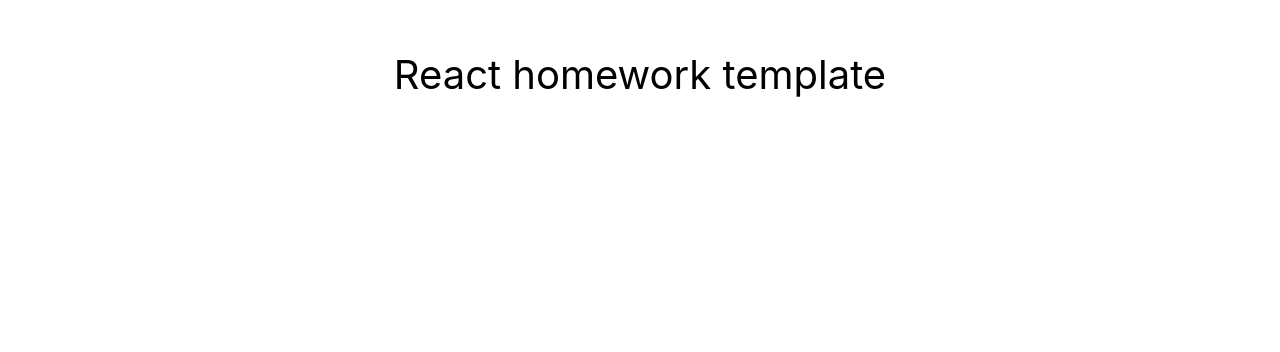
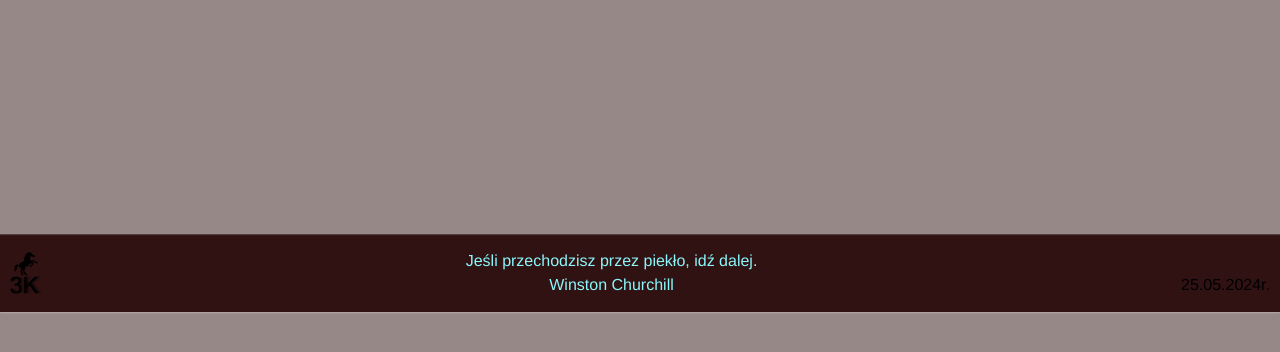
Before and after one commit to KonradKinok/react-first-repository, a React (Create React App) app: page / in a window 1280 px wide. Shown: the part 326-678 px from the top of the page. Built offline with nearby package versions, Linux system fonts and the light colour scheme.

Commit message:
29.05.2024

```diff
--- a/src/components/App.jsx
+++ b/src/components/App.jsx
@@ -1,8 +1,10 @@
-export const App = () => {
+
+
+export const App1 = () => {
   return (
     <div
       style={{
-        height: '100vh',
+         height: '70vh',
         display: 'flex',
         justifyContent: 'center',
         alignItems: 'center',
@@ -10,7 +12,9 @@ export const App = () => {
         color: '#010101'
       }}
     >
-      React homework template
     </div>
+
+
+
   );
 };
--- /dev/null
+++ b/src/components/Footer.jsx
@@ -0,0 +1,61 @@
+import footerLogoText from '../images/footer/3KLogo.png'
+import footerLogoImage from "../images/footer/konikMaly24x24Squoosh.png"
+
+const citations = [
+    { citation: "Nie bój się doskonałości. Nigdy jej nie osiągniesz.", author: "Salvador Dali" },
+    { citation: "Mądrzy ludzie mają to do siebie, że dla głupich wydają się szaleni.", author: "Stephen Hawking" },
+    { citation: "Zamiast patrzeć w przeszłość, wybiegam w przyszłość o 20 lat i staram się spojrzeć na to, co muszę zrobić teraz, aby dotrzeć tam wtedy.", author: "Diana Ross" },
+    { citation: "Nigdy nie wiesz, przed czym uchronił cię twój pech.", author: "Cormac McCarthy" },
+    { citation: "Daj mi magazyniera z celem, a dam ci człowieka, który przejdzie do historii. Daj mi człowieka bez celu, a dam ci urzędnika.", author: "James Cash Penny" },
+    { citation: "Zawsze lepiej jest być na dole drabiny, na którą chcesz się wspiąć, niż na szczycie tej, na którą nie chcesz.", author: "Martin Freeman" },
+    { citation: "Następnym razem, gdy pomyślisz, że jesteś ważny, spróbuj rozkazywać cudzemu psu.", author: "Will Rogers" },
+    { citation: "Jeśli wiesz, że poniesiesz porażkę, poniesiesz ją w chwale.", author: "Cate Blanchett" },
+    { citation: "Kiedy znajdziesz pomysł, o którym po prostu nie możesz przestać myśleć, prawdopodobnie jest to dobry pomysł do zrealizowania.", author: "Josh James" },
+    { citation: "Jeśli przechodzisz przez piekło, idź dalej.", author: "Winston Churchill" },
+    { citation: "Wycięcie negatywnych ludzi z mojego życia nie oznacza, że ich nienawidzę, oznacza po prostu, że szanuję siebie.", author: "Marilyn Monroe" },
+    { citation: "Jeżeli zabałaganione biurko jest oznaką zabałaganionego umysłu, oznaką czego jest puste biurko?", author: "Albert Einstein" },
+    { citation: "Jedynym dowodem na to, że istnieje jakaś pozaziemska inteligencja, jest to, że się z nami nie kontaktują.", author: "Albert Einstein" },
+    { citation: "Smutne to czasy gdy łatwiej rozbić atom niż pokonać przesąd.", author: "Albert Einstein" },
+    { citation: "Każdy głupi może wiedzieć. Sedno to zrozumieć.", author: "Albert Einstein" },
+    { citation: "Trzymaj się z dala od negatywnych ludzi. Oni mają problem na każde rozwiązanie.", author: "Albert Einstein" },
+    { citation: "Widzicie, telegraf jest rodzajem bardzo, bardzo długiego kota. Naciskacie jego ogon w Nowym Jorku, a jego głowa miauczy w Los Angeles. Rozumiecie? I radio działa na tej samej zasadzie: wysyłacie sygnały stąd, a odbierają je tam. Jedyną różnicą jest to, że nie ma kota.", author: "Albert Einstein" },
+]
+
+const sentence = getRandomElement(citations);
+
+export const Footer = () => {
+  return (
+    <>
+    <div className="footer">
+        <div className="footer-logo">
+          <img
+            src={footerLogoImage}
+            alt={"logoImage"}
+            style={{ width:"24" }}
+          />
+          <img src={footerLogoText} alt={"logoText"} />
+        </div>
+        <div id={"footer-title"}>
+                  <p>{sentence.citation}</p>
+                  <p>{sentence.author}</p>
+        </div>
+        <div className="footer-date">
+          <p>25.05.2024r.</p>
+        </div>
+      </div>
+    </>
+  );
+};
+
+
+/**getRandomElement
+ *
+ * @param {Array} array
+ * @returns
+ */
+export function getRandomElement(array) {
+  // Generuj losowy indeks od 0 do array.length - 1
+  const randomIndex = Math.floor(Math.random() * array.length);
+  // Zwróć wybrany element
+  return array[randomIndex];
+}
--- a/src/index.css
+++ b/src/index.css
@@ -1,6 +1,5 @@
-@import-normalize; /* bring in normalize.css styles */
 
-body {
+/* body {
   margin: 0;
   font-family: -apple-system, BlinkMacSystemFont, 'Segoe UI', 'Roboto', 'Oxygen',
     'Ubuntu', 'Cantarell', 'Fira Sans', 'Droid Sans', 'Helvetica Neue',
@@ -12,4 +11,4 @@ body {
 code {
   font-family: source-code-pro, Menlo, Monaco, Consolas, 'Courier New',
     monospace;
-}
+} */
--- a/src/index.js
+++ b/src/index.js
@@ -1,10 +1,20 @@
 import React from 'react';
 import ReactDOM from 'react-dom/client';
-import { App } from 'components/App';
+import { App1 } from 'components/App';
+import { Footer } from 'components/Footer';
+
+import './scss/stylStartowy.css';
+import './scss/footer.css';
 import './index.css';
+// ReactDOM.createRoot(document.getElementById('root')).render(
+//   <React.StrictMode>
+//     <App />
+//   </React.StrictMode>
+// );
 
-ReactDOM.createRoot(document.getElementById('root')).render(
+ReactDOM.createRoot(document.querySelector('div#root')).render(
   <React.StrictMode>
-    <App />
+    <App1 />
+    <Footer />
   </React.StrictMode>
 );
--- /dev/null
+++ b/src/partials/footer.html
@@ -0,0 +1,16 @@
+<footer class="footer">
+  <div class="footer-logo">
+    <img
+      src="../images/footer/konikMaly24x24Squoosh.png"
+      alt="logoImage"
+      width="24"
+    />
+    <img src="../images/footer/3KLogo.png" alt="logoText" />
+  </div>
+  <div id="footer-title">
+    <p></p>
+  </div>
+  <div class="footer-date">
+    <p>04.05.2024r.</p>
+  </div>
+</footer>
--- /dev/null
+++ b/src/scss/footer.css
@@ -0,0 +1,27 @@
+/* Footer */
+.footer {
+    display: flex;
+    flex-wrap: nowrap;
+    justify-content: space-between;
+    align-items: center;
+    text-align: center;
+    background-color: var(--footer-backcolor);
+    padding: 15px 10px;
+    color: var(--footer-forecolor);
+    /* text-shadow: 2px 2px 8px var(--white); */
+    box-shadow: inset 0px 2px 1px -1px rgba(255, 255, 255, 0.2),
+        0px 1px 1px 0px rgba(255, 255, 255, 0.14), 0px 1px 3px 0px rgba(255, 253, 253, 0.12);
+}
+
+.footer-logo {
+    display: flex;
+    flex-flow: column nowrap;
+    width: 32px;
+    align-items: center;
+}
+
+.footer-date {
+    align-self: flex-end;
+    color: var(--black);
+    text-shadow: none;
+}
--- /dev/null
+++ b/src/scss/stylStartowy.css
@@ -0,0 +1,210 @@
+@import-normalize;
+/* bring in normalize.css styles */
+
+*,
+*::before,
+*::after {
+    box-sizing: border-box;
+    margin: 0;
+    padding: 0;
+}
+
+:root {
+    --body-backcolor: rgba(48, 18, 18, 0.5);
+    --main-container-top-backcolor: rgb(59, 21, 21);
+    --main-container-bottom-backcolor: rgb(58, 21, 21);
+
+    --navigation-item-backcolor: rgb(245, 245, 220);
+    --navigation-item-backcolor-hover: rgba(109, 14, 233, 1);
+    --navigation-item-forecolor: rgb(77, 105, 228);
+    --navigation-item-forecolor-hover: rgb(255, 255, 255);
+    --navigation-current-page-after-backcolor: rgb(185, 75, 185);
+
+    --main-link-forecolor: rgba(86, 194, 227, 1);
+    --main-link-hover-forecolor: rgba(106, 214, 247, 1);
+
+    --footer-backcolor: rgba(48, 18, 18, 1);
+    --footer-forecolor: rgb(139, 246, 251);
+
+    --section-background: rgb(100, 114, 193);
+    --section-boxes: rgb(96, 103, 146);
+    --section-margin: rgb(43, 48, 77);
+    --white: rgb(255, 255, 255);
+    --black: rgb(0, 0, 0);
+    --blue: rgb(0, 0, 255);
+    --red: rgb(255, 0, 0);
+    --yellow: rgb(255, 255, 0);
+}
+
+/* Globalne resetowanie stylow */
+h1,
+h2,
+h3,
+h4,
+h5,
+h6,
+p,
+ul {
+    margin: 0;
+    padding: 0;
+}
+
+img {
+    display: block;
+    max-width: 100%;
+    height: auto;
+}
+
+
+
+ul,
+ol {
+    list-style: none;
+    margin: 0;
+    padding-left: 0;
+}
+
+
+a{
+    text-decoration: none;
+}
+
+
+.main-container a:hover {
+    color: var(--main-link-hover-forecolor);
+
+}
+
+body {
+    font-family: 'Helvetica Neue', 'Roboto', 'Verdana', 'Tahoma', sans-serif;
+    background: var(--body-backcolor);
+    color: rgb(45, 46, 48);
+    line-height: 1.5;
+    font-size: 16px;
+    font-weight: 400;
+    font-style: normal;
+    width: 1280px;
+    margin: 0 auto;
+}
+
+.text {
+    color: #fff;
+    font-size: 18px;
+    padding: 20px 20px 40px;
+}
+
+.text p {
+    padding: 5px 0;
+}
+
+h2,
+h3 {
+    margin-top: 10px;
+}
+
+.unnumbered-list-container {
+    list-style: square inside none;
+}
+
+.numbered-list-container {
+    list-style: decimal inside none;
+}
+
+.example {
+    color: yellow;
+}
+
+.example-theory {
+    display: flex;
+    gap: 40px;
+    justify-content: space-between;
+    margin-bottom: 20px;
+}
+
+.example-theory-pre {
+    display: flex;
+    max-width: 600px;
+    overflow: auto;
+    border: 2px dashed #f0e3e3;
+    padding: 5px;
+}
+
+.example-practice {
+    display: flex;
+    flex-direction: column;
+    align-items: center;
+}
+
+.grow_up-img-s1a8,
+.grow_up-img {
+    transition: width 2s, height 2s, transform 2s;
+}
+
+.grow_up-img:hover {
+    width: 50%;
+    height: 50%;
+}
+
+/* Menu     */
+.menu-sticky {
+    width: 100%;
+    position: sticky;
+    top: -1px;
+    margin: 0;
+    text-align: center;
+    text-transform: uppercase;
+    box-shadow: 0px 2px 4px -1px rgba(0, 0, 0, 0.2), 0px 4px 5px 0px rgba(0, 0, 0, 0.14), 0px 1px 10px 0px rgba(0, 0, 0, 0.12);
+    z-index: 9000;
+}
+
+.nav-list-container {
+    display: flex;
+    justify-content: start;
+    flex-wrap: wrap;
+    gap: 0 5px;
+    padding: 10px 30px 20px;
+    background-color: transparent;
+}
+
+.nav-list-container a {
+    position: relative;
+    display: flex;
+    padding: 10px;
+    color: var(--navigation-item-forecolor);
+    background-color: var(--navigation-item-backcolor);
+    gap: 10px;
+    margin: 10px auto;
+    padding: 10px;
+    font-size: 14px;
+    box-shadow: 0px 2px 1px -1px rgba(0, 0, 0, 0.2),
+        0px 1px 1px 0px rgba(0, 0, 0, 0.14), 0px 1px 3px 0px rgba(0, 0, 0, 0.12);
+
+        transition: background-color 250ms cubic-bezier(0.4, 0, 0.2, 1);
+}
+
+.nav-list-container a:hover {
+    color: var(--navigation-item-forecolor-hover);
+
+    background-color: var(--navigation-item-backcolor-hover);
+}
+
+.current-page::after {
+    content: '';
+    width: 100%;
+    height: 4px;
+    border-radius: 2px;
+    background-color: var(--navigation-current-page-after-backcolor);
+    position: absolute;
+    bottom: -4px;
+    left: 0;
+}
+
+/* Main */
+.main-container {
+    background-image: linear-gradient(to bottom, var(--main-container-top-backcolor), var(--main-container-bottom-backcolor));
+}
+
+.main-container a {
+    color: var(--main-link-forecolor);
+    transition: color 750ms cubic-bezier(0.4, 0, 0.2, 1);
+}
```
Also changed, not shown: src/images/footer/3KLogo.png (added), src/images/footer/konikMaly24x24Squoosh.png (added).
